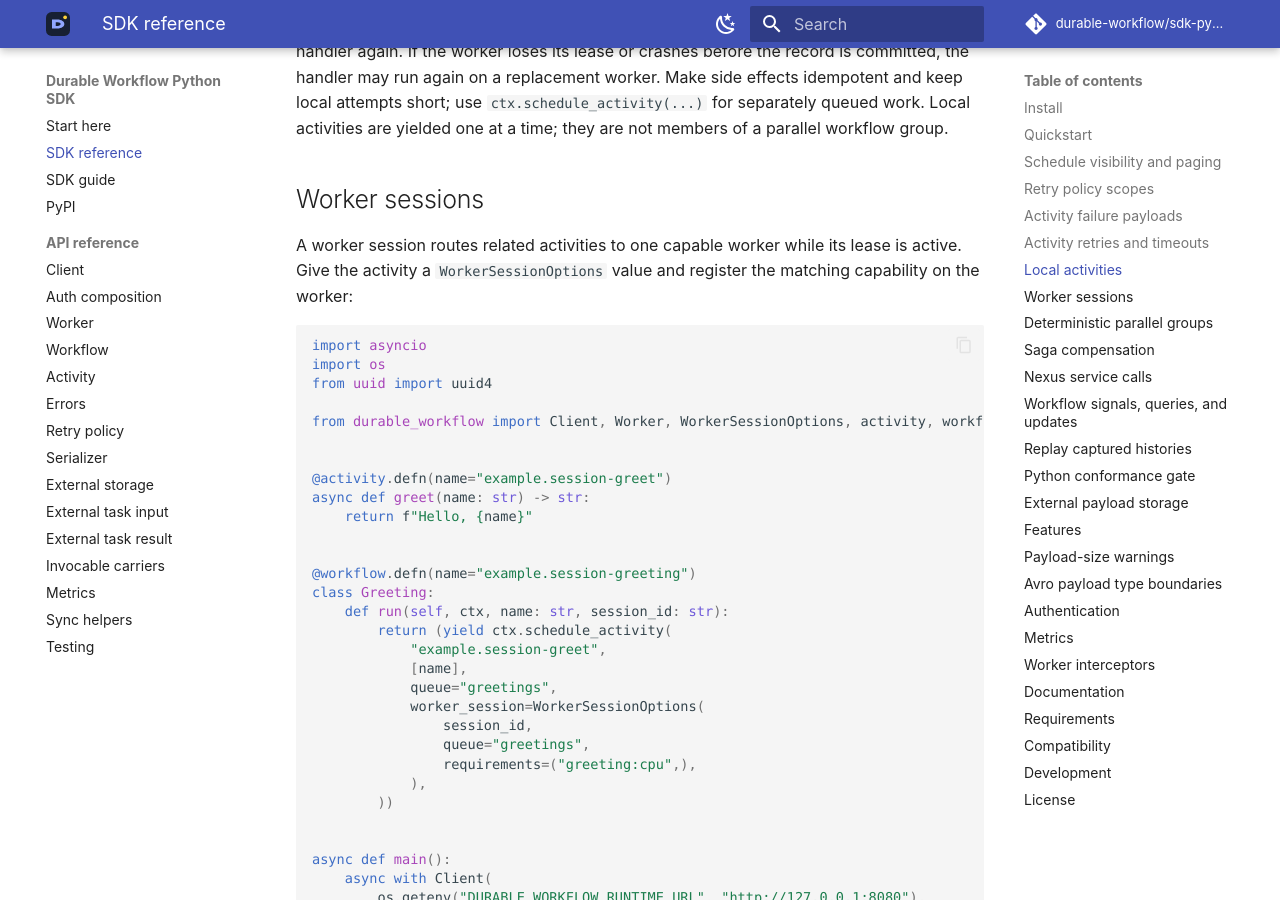
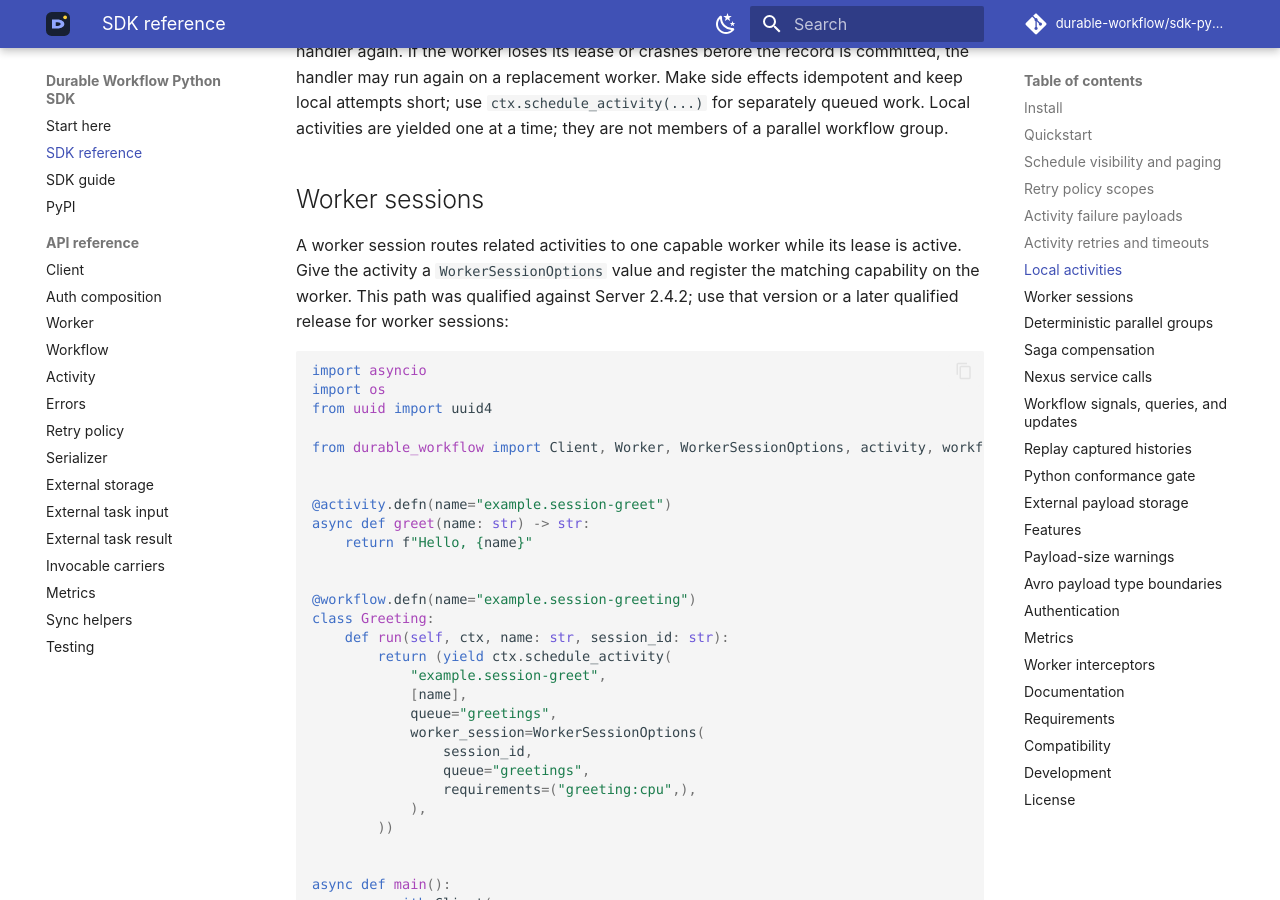
Before and after one commit to durable-workflow/sdk-python, an MkDocs documentation site: the page built from docs/sdk-reference.md, in a window 1280 px wide and 900 px high, scrolled down 5511 px. Built offline with MkDocs 1.6.1 and Material for MkDocs 9.7.7, drawn with Linux system fonts in a browser that asks for light colours.

Commit message:
Document qualified Server version for Python sessions

````diff
--- a/docs/sdk-reference.md
+++ b/docs/sdk-reference.md
@@ -255,7 +255,8 @@
 
 A worker session routes related activities to one capable worker while its
 lease is active. Give the activity a `WorkerSessionOptions` value and register
-the matching capability on the worker:
+the matching capability on the worker. This path was qualified against Server
+2.4.2; use that version or a later qualified release for worker sessions:
 
 ```python
 import asyncio
````
